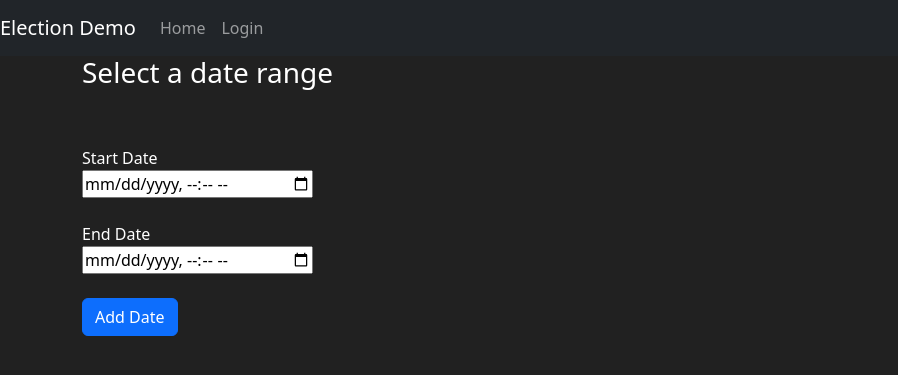
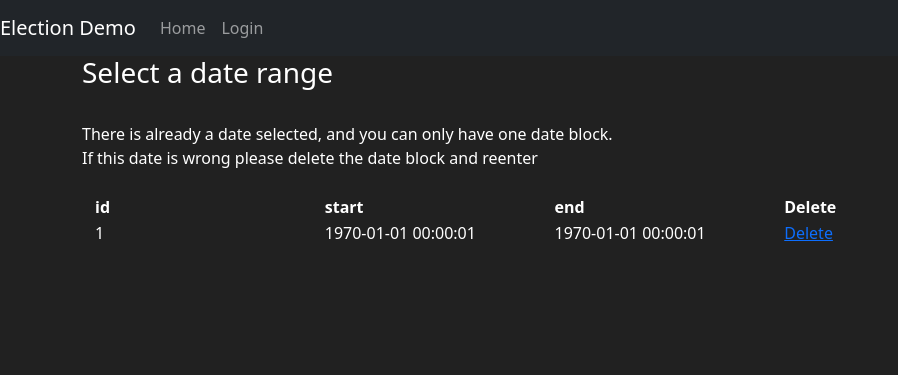
Before and after one commit to mpo6767/ele25, a Flask app: page /dates in a window 1280 px wide. Shown: the top 375 px of the page, without its empty margins (0-898 px from the left). Run offline with Flask 3, Linux system fonts and the light colour scheme; tables that the repository leaves empty hold one stand-in row (values such as "Sample post"); parts of the project's set-up code (start-up, migrations or seed data) failed here and were passed over; some libraries are stand-ins or nearby versions.

Commit message:
changed the dates routine because this version used SQLLite.  Also since there can only be 1 block of dates therefore I added logic allow only one block of dates, plus the ability to delete the date

```diff
--- a/election1/admins/form.py
+++ b/election1/admins/form.py
@@ -24,9 +24,3 @@ class LoginForm(FlaskForm):
     login_pass = PasswordField(label='password', validators=[Length(min=2, max=30), InputRequired()])
     remember = BooleanField(label='remember me')
     submit = SubmitField(label='submit')
-
-
-class DatesForm(FlaskForm):
-    start_date_time = DateTimeLocalField('Start Date',  format='%Y-%m-%dT%H:%M', validators=(validators.DataRequired(),))
-    end_date_time = DateTimeLocalField('End Date', format='%Y-%m-%dT%H:%M', validators=(validators.DataRequired(),))
-    submit = SubmitField('Submit')
--- a/election1/admins/view.py
+++ b/election1/admins/view.py
@@ -1,7 +1,7 @@
 from flask import Blueprint,request, current_app, redirect, flash, render_template,url_for
-from election1.admins.form import UserForm,LoginForm,DatesForm
+from election1.admins.form import UserForm,LoginForm
 from election1.extensions import db
-from ..models import (User, Admin_roles, Dates)
+from ..models import (User, Admin_roles)
 from sqlalchemy.exc import IntegrityError
 # from flask_login import login_user, logout_user, login_required
 import logging
@@ -74,12 +74,7 @@ def login():
             user = User.query.filter_by(user_so_name=login_so_name).first()
             print(user.user_pass)
             if check_password_hash(user.user_pass, login_pass ):
-                flash("Logged in!", category='success')
-                print("remember")
-
                 login_user(user)
-
-                # print(user.r )
                 return redirect(url_for('mains.homepage'))
             else:
                 flash('Password is incorrect.', category='error')
@@ -91,7 +86,7 @@ def login():
 @login_required
 def logout():
     logout_user()
-    flash("You're logout successfully.", 'success')
+
     return redirect(url_for('mains.homepage'))
 
 @admins.route('/deleteuser/<int:id>')
@@ -107,19 +102,3 @@ def deleteuser(id):
         db.session.rollback()
         flash('There was a problem deleting record')
         return redirect(url_for('admins.user_admin'))
-
-
-@admins.route('/dates', methods=['GET','POST'])
-def dates():
-    form = DatesForm()
-    if form.validate_on_submit():
-        start_date_time = request.form.get('start_date_time')
-        end_date_time = request.form.get('end_date_time')
-        new_dates = Dates(start_date_time=start_date_time,end_date_time=end_date_time)
-
-        print("2")
-        db.session.add(new_dates)
-        db.session.commit()
-        return redirect(url_for('mains.homepage'))
-
-    return render_template('dates.html', form=form)
--- a/election1/ballot/form.py
+++ b/election1/ballot/form.py
@@ -1,8 +1,9 @@
 from flask_wtf import FlaskForm
-from wtforms import StringField,  SubmitField, IntegerField
+from wtforms import StringField, SubmitField, IntegerField, DateTimeLocalField
 from wtforms.validators import Length, EqualTo, Email, DataRequired, ValidationError,InputRequired
 from election1.models import Classgrp, Office
 from wtforms_alchemy.fields import QuerySelectField
+from datetime import datetime
 
 
 
@@ -43,3 +44,9 @@ class ClassgrpForm(FlaskForm):
     name = StringField(label='Class or Group . . .', validators=[Length(min=2, max=30), DataRequired()])
     sortkey = IntegerField(label='Sort Key . . .', validators=[DataRequired()])
     submit = SubmitField(label='submit')
+
+class DatesForm(FlaskForm):
+    start_date_time = DateTimeLocalField('Start Date',validators=[InputRequired()])
+    end_date_time = DateTimeLocalField('End Date',validators=[InputRequired()])
+
+    submit = SubmitField('Submit')
--- a/election1/ballot/view.py
+++ b/election1/ballot/view.py
@@ -1,8 +1,9 @@
 from flask import (render_template, url_for, flash,
                    redirect, request, abort, Blueprint)
-from election1.ballot.form import CandidateForm, OfficeForm, ClassgrpForm, Candidate_reportForm
-from election1.models import Classgrp, Office, Candidate
+from election1.ballot.form import CandidateForm, OfficeForm, ClassgrpForm, Candidate_reportForm, DatesForm
+from election1.models import Classgrp, Office, Candidate,Dates
 from election1.extensions import db
+from datetime import datetime
 import logging
 
 
@@ -11,17 +12,12 @@ ballot = Blueprint('ballot', __name__)
 @ballot.route('/office', methods=['POST', 'GET'])
 def office():
     office_form = OfficeForm()
-    print("1")
     if office_form.validate_on_submit():
-        print("2")
         office_title = request.form['office_title']
         sortkey = request.form['sortkey']
         new_office = Office(office_title=office_title, sortkey=sortkey)
-        print("A")
         db.session.add(new_office)
         db.session.commit()
-        # else:
-        #     pass
     else:
         for err_msg in office_form.errors.values():
             flash(f'there is an error creating office: {err_msg}', category='danger')
@@ -216,3 +212,62 @@ def deletecandidate(id):
         db.session.rollback()
         flash('There was a problem deleting record')
         return redirect('/candidate')
+
+@ballot.route('/dates', methods=['GET','POST'])
+def dates():
+    form = DatesForm()
+    print(DatesForm.errors)
+    if request.method == 'POST':
+        if form.validate_on_submit():
+        # if request.method == 'POST':
+            # these worked with mySQL but not SQLite
+            # SQLite does not have a datetime column used Integer and epoch
+            #
+            # start_date_time = request.form.get('start_date_time')
+            # end_date_time = request.form.get('end_date_time')
+            # new_dates = Dates(start_date_time=start_date_time,end_date_time=end_date_time)
+            # db.session.add(new_dates)
+            # db.session.commit()
+
+            #
+
+            datetime_str = request.form.get('start_date_time').replace("T"," ")
+            datetime_etr = request.form.get('end_date_time').replace("T", " ")
+
+            datetime_object_start = datetime.strptime(datetime_str, '%Y-%m-%d %H:%M')
+            datetime_object_end = datetime.strptime(datetime_etr, '%Y-%m-%d %H:%M')
+
+            epoch_start_time = int(datetime_object_start.timestamp())
+            epoch_end_time = int(datetime_object_end.timestamp())
+
+            new_dates = Dates(start_date_time=epoch_start_time,end_date_time=epoch_end_time)
+            db.session.add(new_dates)
+            db.session.commit()
+
+            return redirect(url_for('mains.homepage'))
+    print('edates')
+    edate_dict = {}
+    edates = Dates.query.all()
+    if edates != None:
+        for edate in edates:
+            new_edate_dict = {
+                "id": edate.iddates,
+                "start": datetime.fromtimestamp(edate.start_date_time),
+                "end": datetime.fromtimestamp(edate.end_date_time)
+            }
+            edate_dict.update(new_edate_dict)
+    print(edate_dict)
+    return render_template('dates.html', form=form, edate_dict=edate_dict)
+@ballot.route('/deletedates/<int:id>')
+def deletedates(id):
+    date_to_delete = Dates.query.get_or_404(id)
+
+    try:
+        db.session.delete(date_to_delete)
+        db.session.commit()
+        flash('successfully deleted record')
+        return redirect('/dates')
+    except:
+        db.session.rollback()
+        flash('There was a problem deleting record')
+        return redirect('/dates')
--- a/election1/templates/dates.html
+++ b/election1/templates/dates.html
@@ -1,13 +1,22 @@
 {% extends 'base.html' %}
 {% block title %}
-Candidate Page
+Date Page
 {% endblock %}
 
 
 {% block content %}
+{% if form.errors %}
+    <ul class="errors">
+    {% for error in form.errors %}
+        <li>{{ error }}</li>
+    {% endfor %}
+    </ul>
+{% endif %}
+
 
 <div class="container">
 <h3> Select a date range </h3>
+{% if not edate_dict %}
     <form action="" method='POST' name="DatesForm">
         <input type="hidden" name="csrf_token" value="{{ csrf_token() }}"/>
         <br><br>
@@ -37,5 +46,35 @@ Candidate Page
              {{ form.submit(type="submit",value='Add Date', class="btn   btn-primary") }}
         </div>
     </form>
+{% else %}
+    <br>
+    There is already a date selected, and you can only have one date block.
+    <br>
+    If this date is wrong please delete the date block and reenter
+    <br><br>
+    <div class="container">
+            <table class="table-dark">
+               <thead>
+                   <tr>
+                       <th class="col-2"> id</th>
+                       <th class="col-2"> start</th>
+                       <th class="col-2"> end</th>
+                       <th class="col-2"> Delete </th>
+                   </tr>
+               </thead>
+
+               <tbody>
+                <tr>
+                    <td>{{ edate_dict.id }}</td>
+                     <td>{{ edate_dict.start }}</td>
+                    <td>{{ edate_dict.end }}</td>
+                    <td><a href="{{ url_for("ballot.deletedates",id=edate_dict.id)}}">Delete</a> </td>
+
+                </tr>
+
+               </tbody>
+            </table>
+        </div>
+{% endif %}
 </div>
 {% endblock %}
```
Also changed, not shown: election1/models.py (+7 -2 lines). Lines whose indentation alone changed are shown as unchanged.
